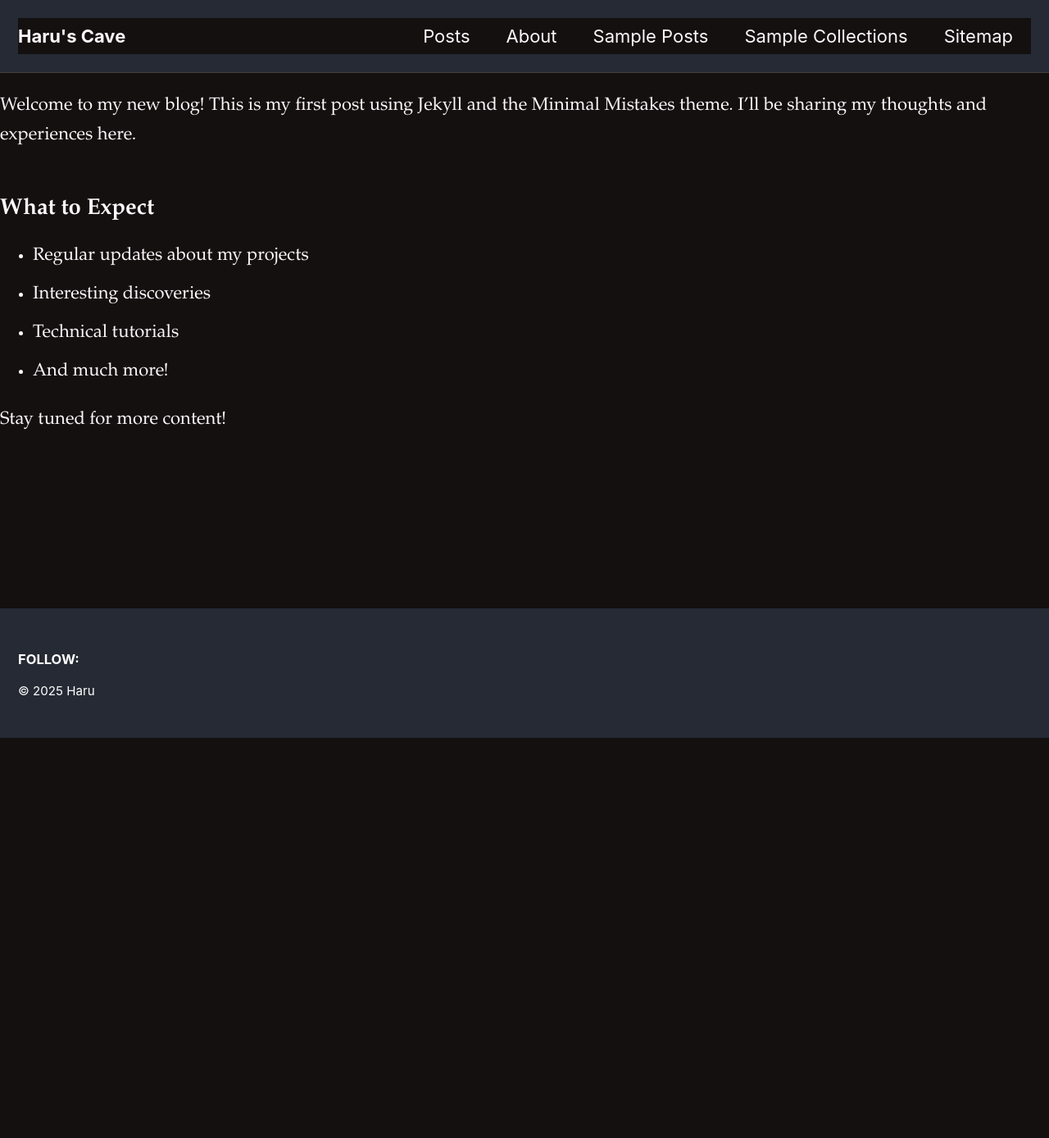
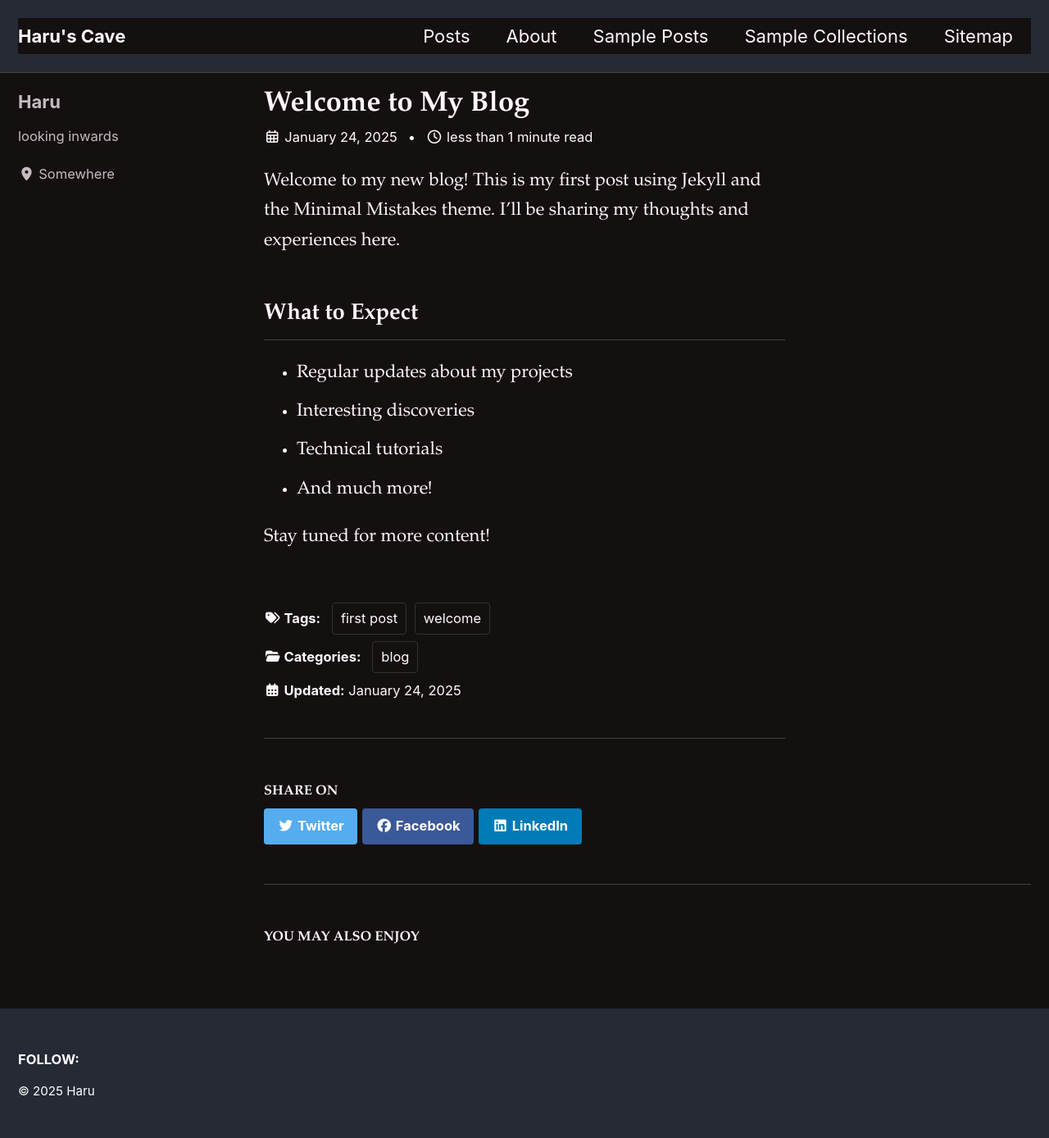
Before and after one commit to hxxru-u/hxxru-u.github.io, a Jekyll site: the page built from _posts/2025-01-24-welcome-to-my-blog.md, in a window 1280 px wide. Shown: the whole page at 82% size. Built offline with Jekyll 4.4.1, drawn with Linux system fonts in a browser that asks for light colours; cached includes are drawn as plain includes; our own code applies the rules of GitHub Pages for plain Markdown files; before the commit the page ends 900 px from its top, so only the background shows below that; some of the changed lines change nothing that is shown.

Commit message:
Clean up configuration and fix pagination settings

```diff
--- a/_config.yml
+++ b/_config.yml
@@ -228,34 +228,41 @@
 permalink: /:categories/:title/
 paginate: 5 # amount of posts to show
 paginate_path: /page:num/
-timezone: # https://en.wikipedia.org/wiki/List_of_tz_database_time_zones
+timezone: Asia/Tokyo
 
+# Archives
+category_archive:
+  type: liquid
+  path: /categories/
+tag_archive:
+  type: liquid
+  path: /tags/
 
-# Pagination with jekyll-paginate
-paginate: 5 # amount of posts to show
-paginate_path: /page:num/
+# Defaults
+defaults:
+  # _posts
+  - scope:
+      path: ""
+      type: posts
+    values:
+      layout: single
+      author_profile: true
+      read_time: true
+      comments: false
+      share: true
+      related: true
+      show_date: true
 
-# Pagination with jekyll-paginate-v2
-# See https://github.com/sverrirs/jekyll-paginate-v2/blob/master/README-GENERATOR.md#site-configuration
-#   for configuration details
-pagination:
-  # Set enabled to true to use paginate v2
-  # enabled: true
-  debug: false
-  collection: 'posts'
-  per_page: 10
-  permalink: '/page/:num/'
-  title: ':title - page :num'
-  limit: 0
-  sort_field: 'date'
-  sort_reverse: true
-  category: 'posts'
-  tag: ''
-  locale: ''
-  trail:
-    before: 2
-    after: 2
-
+# Navigation
+main:
+  - title: "Posts"
+    url: /posts/
+  - title: "Categories"
+    url: /categories/
+  - title: "Tags"
+    url: /tags/
+  - title: "About"
+    url: /about/
 
 # Plugins (previously gems:)
 plugins:
@@ -274,76 +281,3 @@
   - jekyll-gist
   - jekyll-feed
   - jekyll-include-cache
-
-
-# Archives
-#  Type
-#  - GitHub Pages compatible archive pages built with Liquid ~> type: liquid (default)
-#  - Jekyll Archives plugin archive pages ~> type: jekyll-archives
-#  Path (examples)
-#  - Archive page should exist at path when using Liquid method or you can
-#    expect broken links (especially with breadcrumbs enabled)
-#  - <base_path>/tags/my-awesome-tag/index.html ~> path: /tags/
-#  - <base_path>/categories/my-awesome-category/index.html ~> path: /categories/
-#  - <base_path>/my-awesome-category/index.html ~> path: /
-category_archive:
-  type: liquid
-  path: /categories/
-tag_archive:
-  type: liquid
-  path: /tags/
-# https://github.com/jekyll/jekyll-archives
-# jekyll-archives:
-#   enabled:
-#     - categories
-#     - tags
-#   layouts:
-#     category: archive-taxonomy
-#     tag: archive-taxonomy
-#   permalinks:
-#     category: /categories/:name/
-#     tag: /tags/:name/
-
-
-# HTML Compression
-# - https://jch.penibelst.de/
-compress_html:
-  clippings: all
-  ignore:
-    envs: development
-
-
-# Defaults
-defaults:
-  # _posts
-  - scope:
-      path: ""
-      type: posts
-    values:
-      layout: single
-      author_profile: true
-      read_time: true
-      comments: # true
-      share: true
-      related: true
-
-# Defaults
-defaults:
-  # _pages
-  - scope:
-      path: ""
-      type: pages
-    values:
-      layout: single
-      author_profile: true
-
-# Navigation
-main:
-  - title: "Posts"
-    url: /posts/
-  - title: "Categories"
-    url: /categories/
-  - title: "Tags"
-    url: /tags/
-  - title: "About"
-    url: /about/
```
